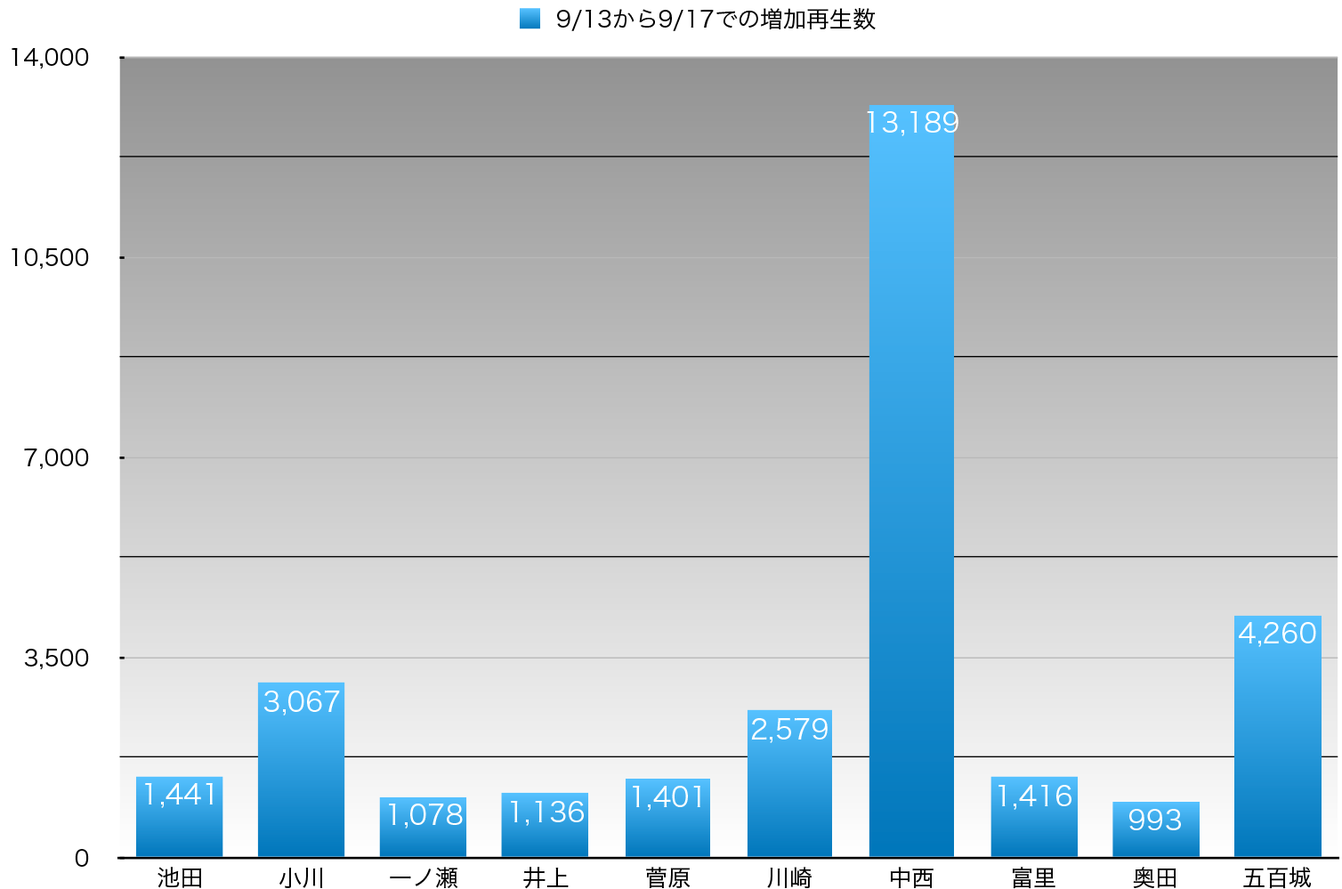
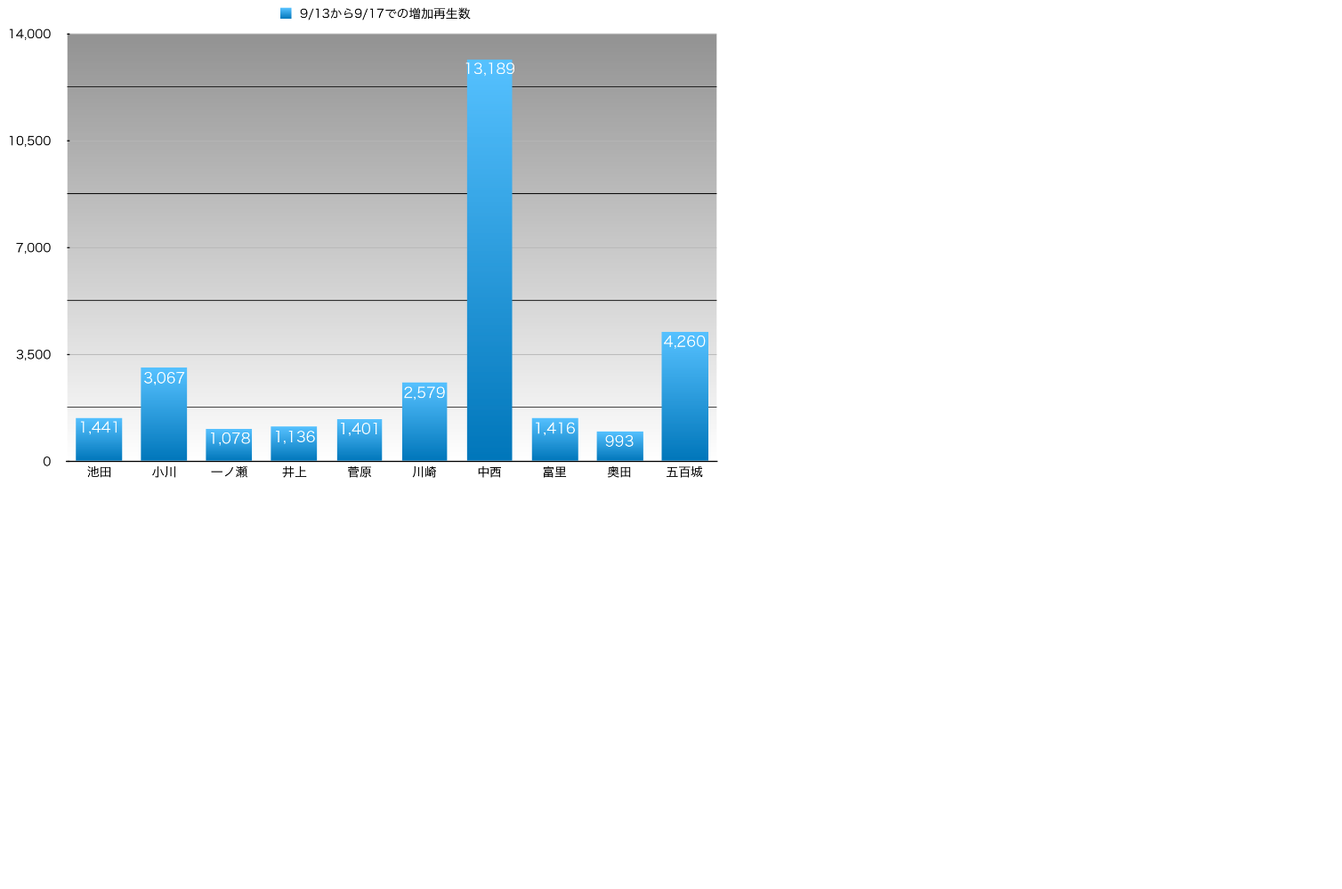
Before and after one commit to tonytani37/opendata, a plain HTML site: page doc/index.html in a window 1280 px wide. Shown: the whole page at 89% size, 1508 px wide, since content can reach past the window. After the commit the page ends 800 px from the top, so only its background shows below. Drawn offline with Linux system fonts and the light colour scheme.

Commit message:
2023/09/18  0:29

```diff
--- a/doc/index.html
+++ b/doc/index.html
@@ -2,6 +2,6 @@
 <head>
     <title>33rd シングル５期生個人PV再生数カウント</title>
 </head>
-<img src="access_count.png">
+<img src="access_count.png" width='800'>
 
 </html>
```
